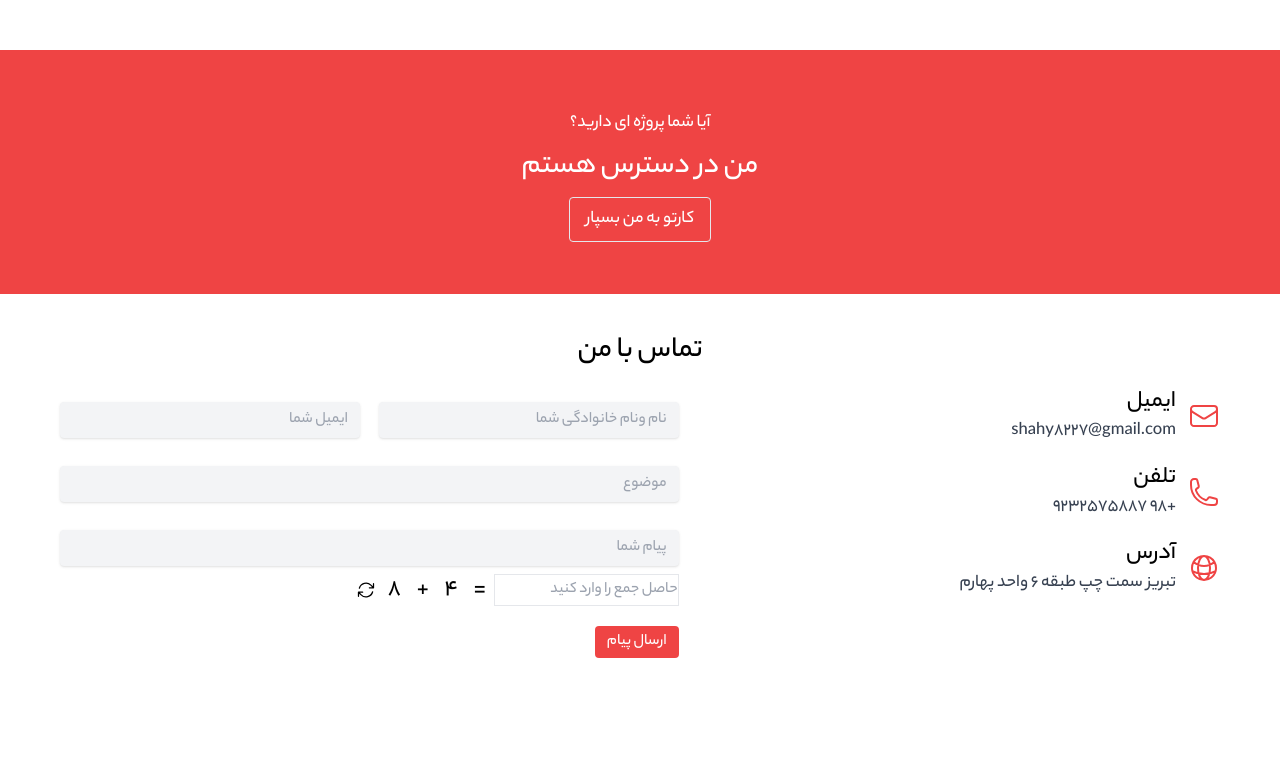
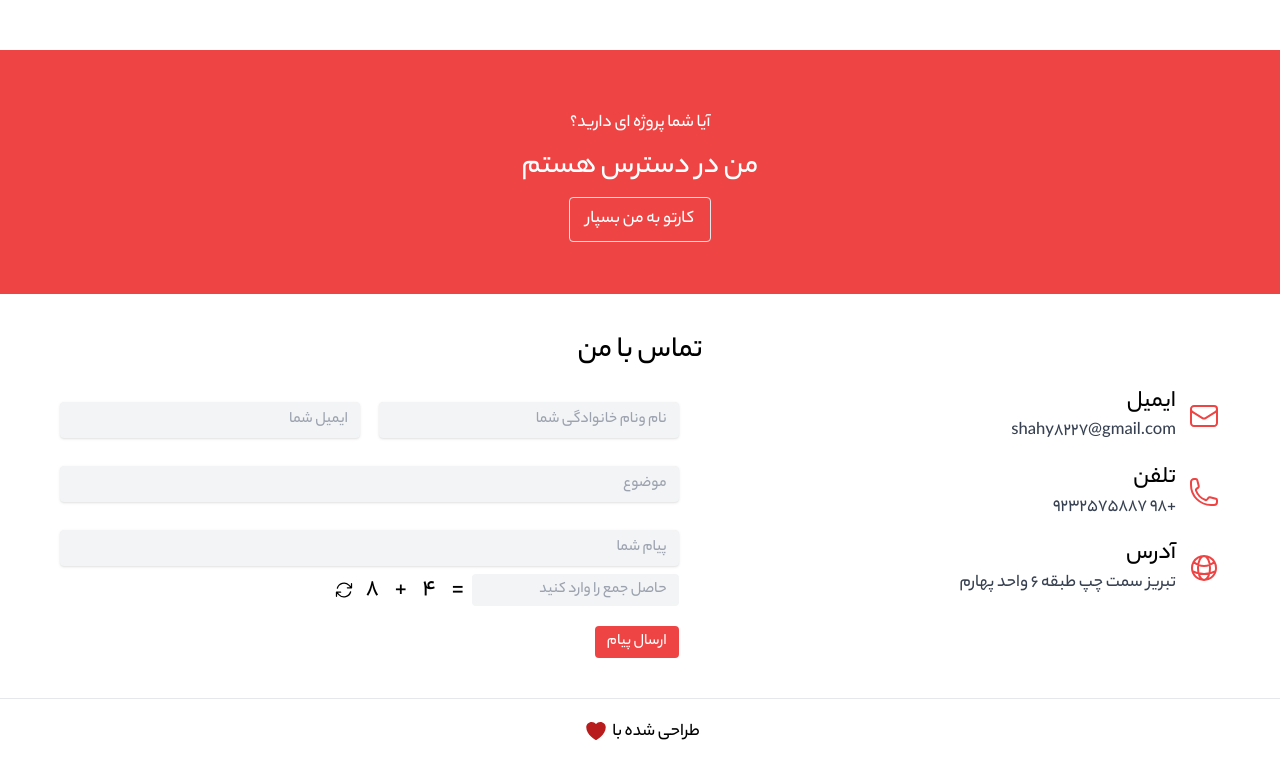
Before and after one commit to alishahi7645/alishahiwebsite, a React (Create React App) app: page / in a window 1280 px wide. Shown: the part 2221-2988 px from the top of the page. Before the commit the page ends 2919 px from the top, so only its background shows below. Built offline with nearby package versions, Linux system fonts and the light colour scheme.

Commit message:
end code footer

```diff
--- a/src/App.js
+++ b/src/App.js
@@ -1,5 +1,6 @@
 import About from './Components/about/About';
 import Contact from './Components/cantact/Contact';
+import Footer from './Components/footer/Footer';
 import Freelancer from './Components/freelancer/Freelancer';
 import Home from './Components/home/Home';
 import Navbar from './Components/navbar/Navbar';
@@ -17,6 +18,7 @@ function App() {
       <Portfolio/>
       <Freelancer/>
       <Contact/>
+      <Footer/>
     </BrowserRouter>
   );
 }
--- a/src/Components/cantact/Contact.jsx
+++ b/src/Components/cantact/Contact.jsx
@@ -234,7 +234,7 @@ function Contact() {
                       viewBox="0 0 24 24"
                       stroke-width="1.5"
                       stroke="currentColor"
-                      class="w-5 h-5 cursor-pointer"
+                      class="w-5 h-5 cursor-pointer dark:text-gray-100"
                       onClick={generateCaptcha}
                     >
                       <path
@@ -244,14 +244,14 @@ function Contact() {
                       />
                     </svg>
                   </div>
-                  <span className="mx-2 text-2xl">{randomNumber1}</span>
-                  <span className="mx-2 text-2xl">+</span>
-                  <span className="mx-2 text-2xl">{randomNumber2}</span>
-                  <span className="mx-2 text-2xl">=</span>
+                  <span className="mx-2 text-2xl dark:text-gray-100">{randomNumber1}</span>
+                  <span className="mx-2 text-2xl dark:text-gray-100">+</span>
+                  <span className="mx-2 text-2xl dark:text-gray-100">{randomNumber2}</span>
+                  <span className="mx-2 text-2xl dark:text-gray-100">=</span>
                   <input
                     type="text"
                     placeholder="حاصل جمع را وارد کنید"
-                    className="border "
+                    className="rounded bg-gray-100 px-3 border-0 outline-none dark:bg-gray-400 dark:placeholder:text-white"
                     onChange={captchaHandler}
                   />
                 </div>
--- a/src/Components/footer/Footer.jsx
+++ b/src/Components/footer/Footer.jsx
@@ -1,9 +1,21 @@
-import React from 'react'
+import React from "react";
 
 function Footer() {
   return (
-    <div>Footer</div>
-  )
+    <div className="footer border-t p-5 dark:bg-gray-900">
+      <div className="w-full flex align-center justify-center">
+        <p className="text-lg dark:text-gray-100">طراحی شده با</p>
+        <svg
+            xmlns="http://www.w3.org/2000/svg"
+            viewBox="0 0 24 24"
+            fill="currentColor"
+            class="w-6 h-6 mx-1 text-red-700"
+          >
+            <path d="m11.645 20.91-.007-.003-.022-.012a15.247 15.247 0 0 1-.383-.218 25.18 25.18 0 0 1-4.244-3.17C4.688 15.36 2.25 12.174 2.25 8.25 2.25 5.322 4.714 3 7.688 3A5.5 5.5 0 0 1 12 5.052 5.5 5.5 0 0 1 16.313 3c2.973 0 5.437 2.322 5.437 5.25 0 3.925-2.438 7.111-4.739 9.256a25.175 25.175 0 0 1-4.244 3.17 15.247 15.247 0 0 1-.383.219l-.022.012-.007.004-.003.001a.752.752 0 0 1-.704 0l-.003-.001Z" />
+          </svg>
+      </div>
+    </div>
+  );
 }
 
-export default Footer
+export default Footer;
```
